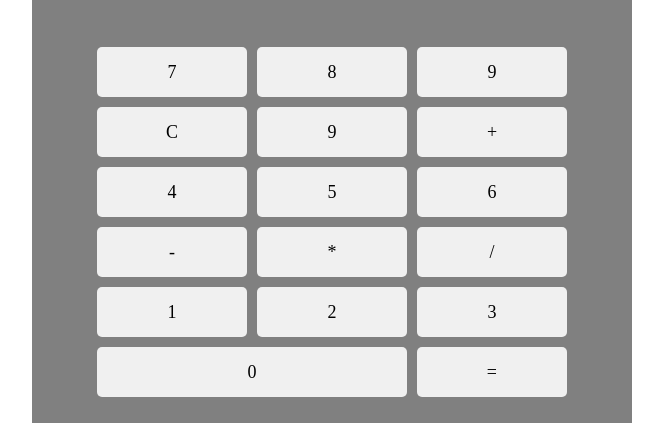
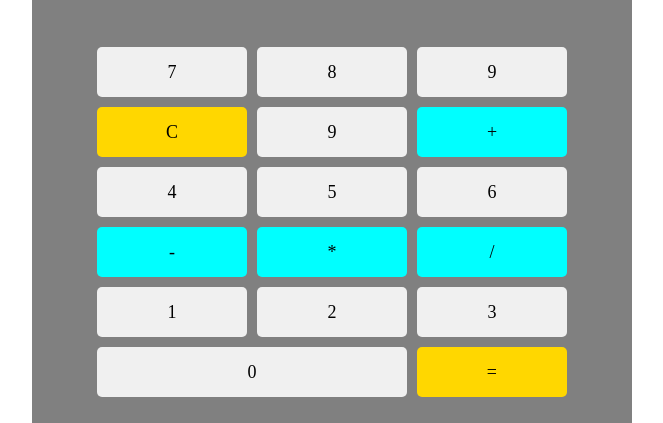
Before and after one commit to MicheleRaisa95/htmlcss-simple-calculator, a plain HTML site: page index.html in a window 1280 px wide. Shown: the part 377-800 px from the top of the page, without its empty margins (308-971 px from the left). Drawn offline with Linux system fonts and the light colour scheme; a web font is replaced by a local one.

Commit message:
exercise done

```diff
--- a/css/style.css
+++ b/css/style.css
@@ -80,3 +80,11 @@
 #zero {
     flex-grow: 0.55;
 }
+
+.giallo {
+    background-color: gold;
+}
+
+.op {
+    background-color: aqua;
+}
--- a/index.html
+++ b/index.html
@@ -25,23 +25,23 @@
                 <div class="button">7</div>
             <div class="button">8</div>
             <div class="button">9</div>
-            <div class="button">C</div>
+            <div class="button giallo">C</div>
             <div class="button">9</div>
-            <div class="button">+</div>
+            <div class="button op">+</div>
 
 
             <div class="button">4</div>
             <div class="button">5</div>
             <div class="button">6</div>
-            <div class="button">-</div>
-            <div class="button">*</div>
-            <div class="button">/</div>
+            <div class="button op">-</div>
+            <div class="button op">*</div>
+            <div class="button op">/</div>
 
             <div class="button">1</div>
             <div class="button">2</div>
             <div class="button">3</div>
             <div class="button" id="zero">0</div>
-            <div class="button">=</div>
+            <div class="button giallo">=</div>
 
             </div>
 
```
